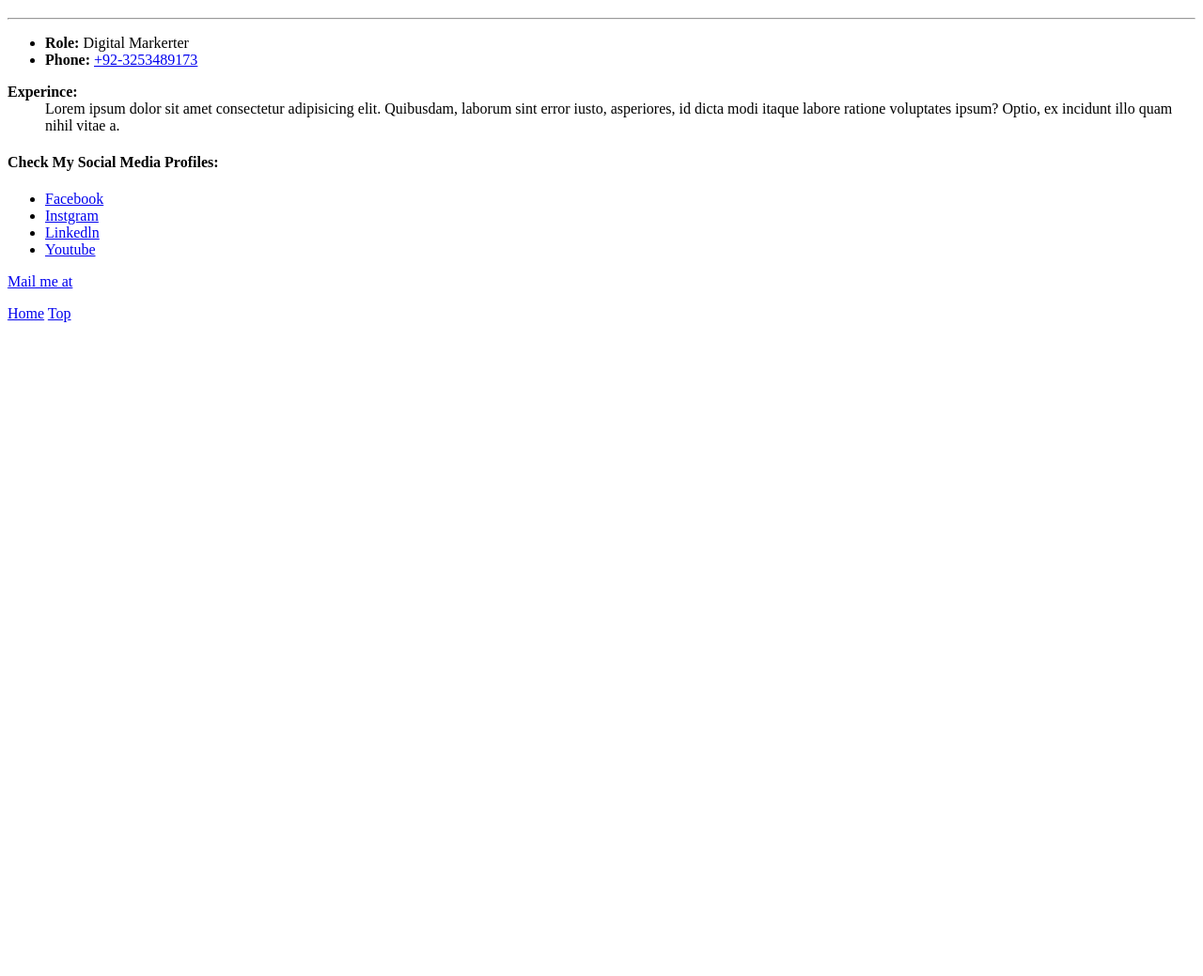
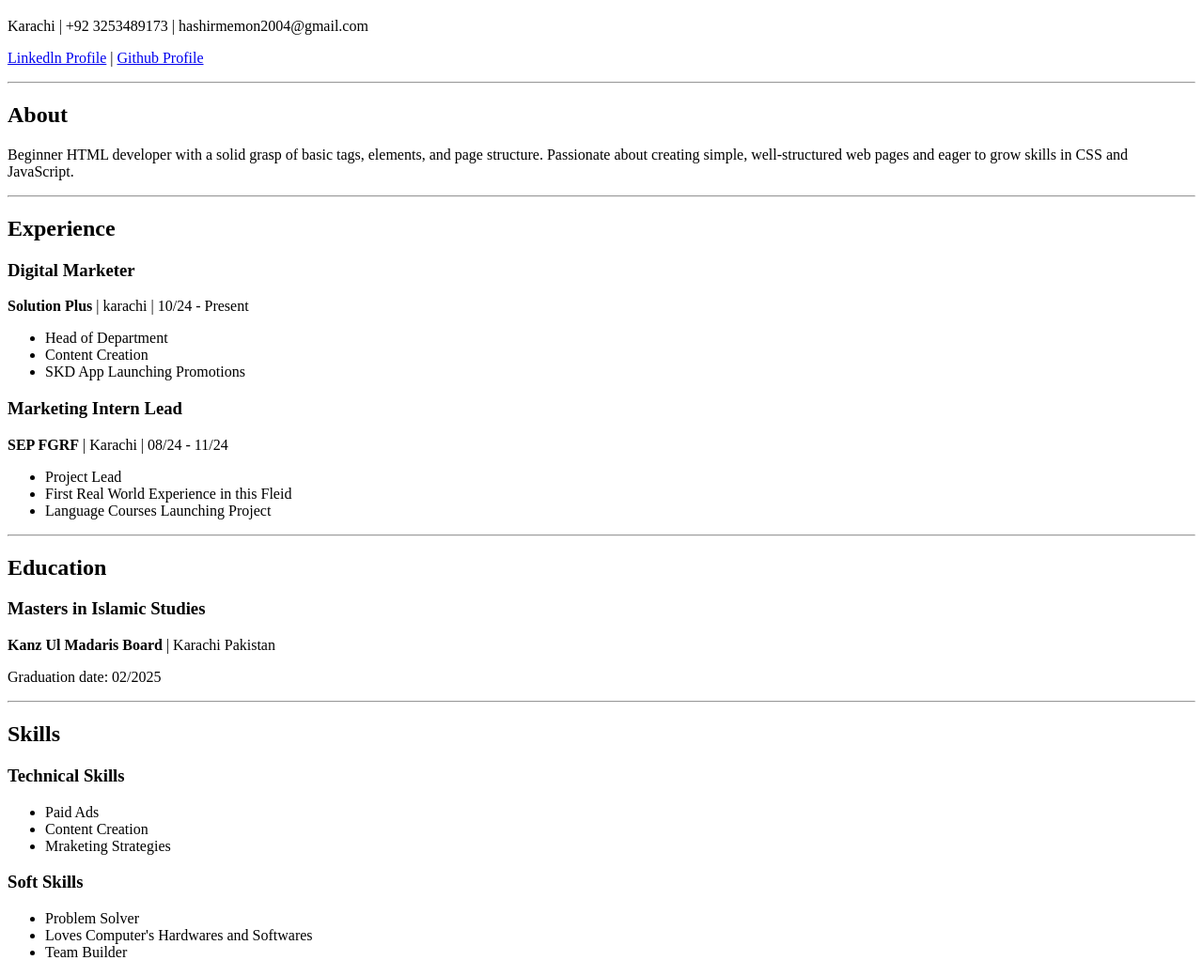
Before and after one commit to hashirmemon26/HTML-Resume, a plain HTML site: page About.html in a window 1280 px wide. Shown: the part 61-1100 px from the top of the page at 94% size. Before the commit the page ends 800 px from the top, so only its background shows below. Drawn offline with Linux system fonts and the light colour scheme.

Commit message:
Complete Full Resume

```diff
--- a/About.html
+++ b/About.html
@@ -3,32 +3,71 @@
 <head>
     <meta charset="UTF-8">
     <meta name="viewport" content="width=device-width, initial-scale=1.0">
-    <Link rel="Icon" type="img/x-icon" href="./Res/PM Logo Png 2-01.png"></Link>
-    <title>About Us</title>
+    <Link rel="Icon" type="img/x-icon" href="../Res/PM Logo Png 2-01.png"></Link>
+    <title>About Me</title>
 </head>
 <body>
-    <h1 id="top">Muhammad Hashir</h1> <hr>
+    <h1>Muhammad Hashir</h1>
     <p>
-        <ul>
-        <li><b>Role:</b> Digital Markerter</li>
-        <li><b>Phone:</b> <a href="tel:+923253489173" target="_blank">+92-3253489173</a></li>
-        </ul>
-        <dl>
-            <dt><b>Experince:</b></dt> <dd>Lorem ipsum dolor sit amet consectetur adipisicing elit. Quibusdam, laborum sint error iusto, asperiores,
-            id dicta modi itaque labore ratione voluptates ipsum? Optio, ex incidunt illo quam nihil vitae a.</dd>
-        </dl>
+        Karachi | +92 3253489173
+        | hashirmemon2004@gmail.com
     </p>
-    <h4>Check My Social Media Profiles:</h4>
     <p>
-        <ul>
-            <li><a id="fb" href="https://www.facebook.com/mhashirmemon">Facebook</a></li>
-            <li><a href="https://www.instgram.com/hashir.2707">Instgram</a></li>
-            <li><a href="https://www.linkedln.com">Linkedln</a></li>
-            <li><a href="https://www.youtube.com">Youtube</a></li>
-    </ul>
+        <a href="https://www.linkedin.com/in/muhammad-hashir-a44449275/" target="_blank">Linkedln Profile</a> |
+        <a href="https://github.com/hashirmemon26" target="_blank">Github Profile</a>
     </p>
-    <p><a href="mailto:hashirmemon2004@gmail.com">Mail me at</a></p>
-    <a href="./Index.html">Home</a>
-    <a href="#top">Top</a>
+    <hr>
+    <h2>About</h2>
+    <p>
+        Beginner HTML developer with a solid grasp of basic tags, elements, and page structure.
+        Passionate about creating simple, well-structured web pages and eager to grow skills in
+        CSS and JavaScript.
+    </p> <hr>
+    <h2>Experience</h2>
+    <h3>Digital Marketer</h3>
+    <p><strong>Solution Plus</strong> | karachi |
+        10/24 - Present </p>
+        <p>
+            <ul>
+                <li>Head of Department</li>
+                <li>Content Creation</li>
+                <li>SKD App Launching Promotions</li>
+            </ul>
+        </p>
+        <h3>Marketing Intern Lead</h3>
+        <p>
+            <strong>SEP FGRF</strong> | Karachi | 08/24 - 11/24
+        </p>
+        <p>
+            <ul>
+                <li>Project Lead</li>
+                <li>First Real World Experience in this Fleid</li>
+                <li>Language Courses Launching Project</li>
+            </ul>
+        </p> <hr>
+
+        <h2>Education</h2>
+        <h3>Masters in Islamic Studies</h3>
+        <p><strong>Kanz Ul Madaris Board</strong> | Karachi Pakistan </p>
+             <p>
+                Graduation date: 02/2025
+             </p> <hr>
+             <h2>Skills</h2>
+             <h3>Technical Skills</h3>
+             <p>
+                <ul>
+                    <li>Paid Ads</li>
+                    <li>Content Creation</li>
+                    <li>Mraketing Strategies</li>
+                </ul>
+             </p>
+             <h3>Soft Skills</h3>
+             <p>
+                <ul>
+                    <li>Problem Solver</li>
+                    <li>Loves Computer's Hardwares and Softwares</li>
+                    <li>Team Builder </li>
+                </ul>
+             </p>
 </body>
 </html>
```
Also changed, not shown: index.html (+11 -0 lines).
